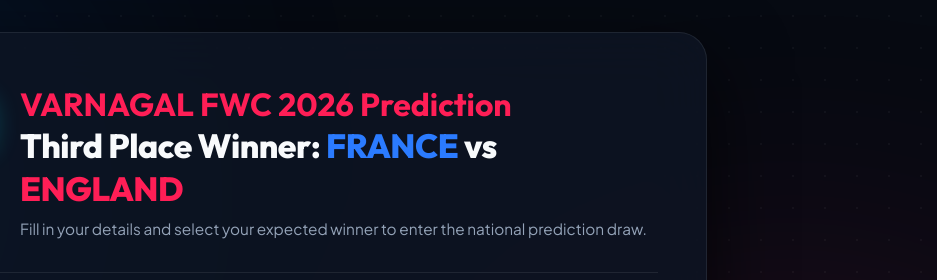
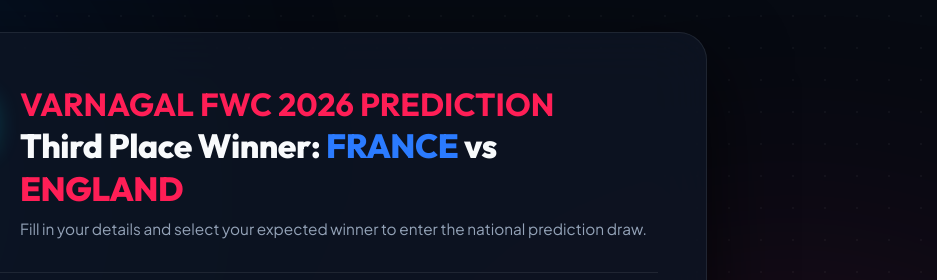
Before and after one commit to beemarketer1-dot/Prediction, a plain HTML site: page index.html in a window 1280 px wide. Shown: the top 280 px of the page, 343-1280 px from the left. Drawn offline with Linux system fonts and the light colour scheme.

Commit message:
Update index.html

```diff
--- a/index.html
+++ b/index.html
@@ -34,7 +34,7 @@
                     </svg>
                 </div>
                 <div class="header-text">
-                    <h1><span style="color: #ff1e56;">VARNAGAL FWC 2026 Prediction</span> </h1>
+                    <h1><span style="color: #ff1e56;">VARNAGAL FWC 2026 PREDICTION</span> </h1>
                     <h1 class="card-title">Third Place Winner: <span style="color: #2b7bff;">FRANCE</span> vs
                         <span style="color: #ff1e56;">ENGLAND</span>
                     </h1>
```
